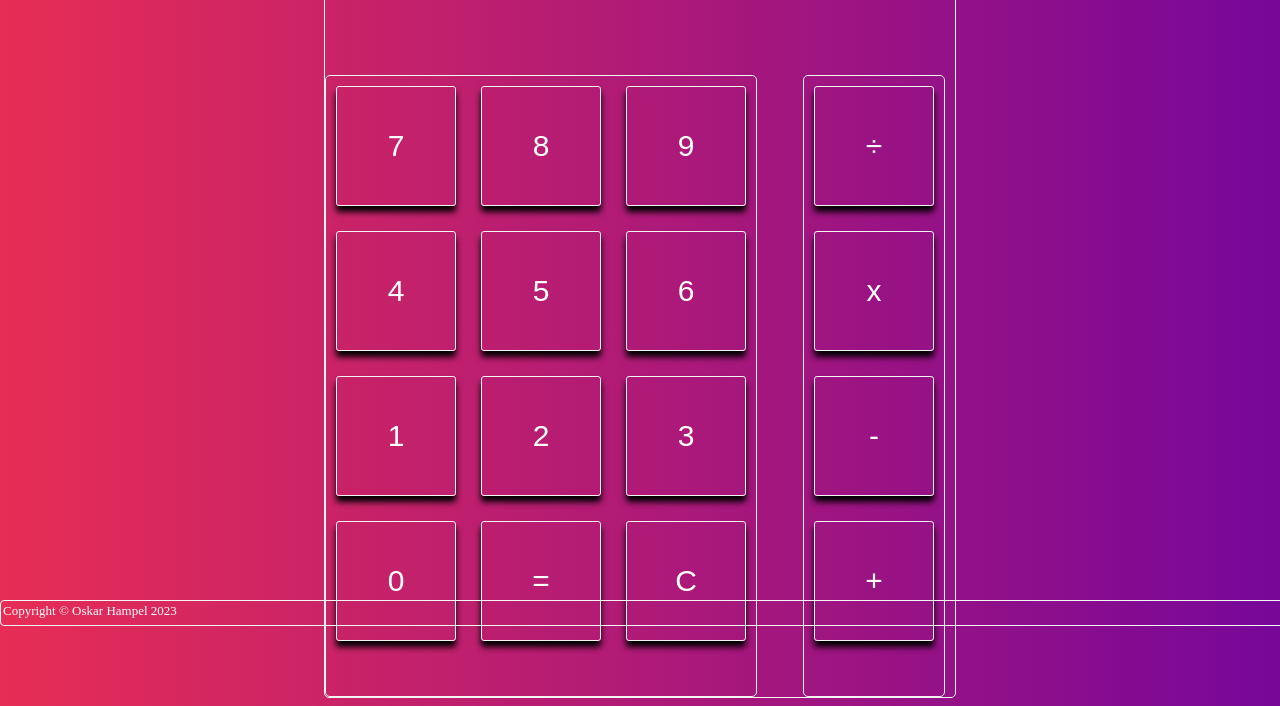
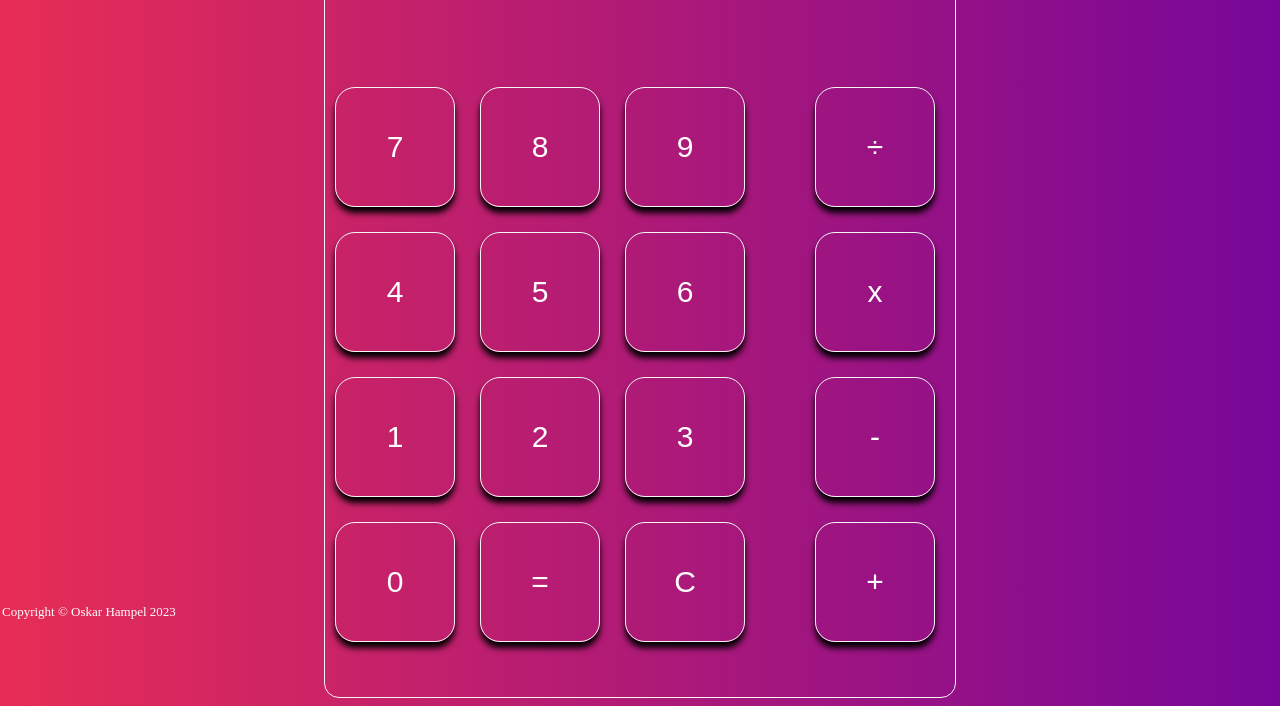
Before and after one commit to oskarblazej/calc-js, a plain HTML site: page index.html in a window 1280 px wide. Shown: the part 174-880 px from the top of the page. Drawn offline with Linux system fonts and the light colour scheme.

Commit message:
Fix themes, remove borders,  declare basics for calculator

```diff
--- a/index.html
+++ b/index.html
@@ -13,27 +13,27 @@
     </header>
     <main>
         <div id="display">
-            <p id="result">12000</p>
+            <p id="result"></p>
         </div>
         <div id="numbers">
-            <button class="btn">7</button>
-            <button class="btn">8</button>
-            <button class="btn">9</button>
-            <button class="btn">4</button>
-            <button class="btn">5</button>
-            <button class="btn">6</button>
-            <button class="btn">1</button>
-            <button class="btn">2</button>
-            <button class="btn">3</button>
-            <button class="btn">0</button>
-            <button class="btn">=</button>
-            <button class="btn">C</button>
+            <button class="btn" value="7">7</button>
+            <button class="btn" value="8">8</button>
+            <button class="btn" value="9">9</button>
+            <button class="btn" value="4">4</button>
+            <button class="btn" value="5">5</button>
+            <button class="btn" value="6">6</button>
+            <button class="btn" value="1">1</button>
+            <button class="btn" value="2">2</button>
+            <button class="btn" value="3">3</button>
+            <button class="btn" value="0">0</button>
+            <button class="btn" value="=">=</button>
+            <button class="btn" value="C">C</button>
         </div>
         <div id="operations">
-            <button class="btn">÷</button>
-            <button class="btn">x</button>
-            <button class="btn">-</button>
-            <button class="btn">+</button>
+            <button class="btn" value="/">÷</button>
+            <button class="btn" value="*">x</button>
+            <button class="btn" value="-">-</button>
+            <button class="btn" value="+">+</button>
         </div>
 
     </main>
--- a/src/main.js
+++ b/src/main.js
@@ -0,0 +1,19 @@
+const buttons = document.querySelectorAll(".btn");
+const rField = document.querySelector('#result');
+const operators = ['=', '+', '-', '*', '/'];
+
+
+let result = 0;
+
+buttons.forEach((button) => {
+button.addEventListener("click", (event) => {
+    let buttonValue = event.target.value;
+    try{
+        result = parseInt(buttonValue);
+    }
+    catch {
+        console.log('Not a number');
+    }
+    rField.innerHTML = result;
+});
+});
--- a/src/styles.css
+++ b/src/styles.css
@@ -15,7 +15,7 @@ main {
   border: solid whitesmoke 1px;
   width: 630px;
   height: 790px;
-  border-radius: 5px;
+  border-radius: 15px;
   margin: 0 auto;
   position: relative;
 }
@@ -28,8 +28,6 @@ main {
 }
 
 #numbers {
-    border: solid whitesmoke 1px;
-    border-radius: 5px;
     padding: 10px;
     margin: 0 auto;
     position: absolute;
@@ -45,7 +43,7 @@ main {
     cursor: pointer;
     color: white;
     border: solid whitesmoke 1px;
-    border-radius: 3px;
+    border-radius: 20px;
     background-color: transparent;
     height: 120px;
     width: 120px;
@@ -54,8 +52,6 @@ main {
 }
 
 #operations {
-  border: solid whitesmoke 1px;
-  border-radius: 5px;
   padding: 10px;
   margin-right: 10px;
   position: absolute;
@@ -72,8 +68,6 @@ footer {
   position: fixed;
   bottom: 0;
   left: 0;
-  border: solid whitesmoke 1px;
-  border-radius: 4px;
   width: 100%;
   font-size: small;
   height: 20px;
```
